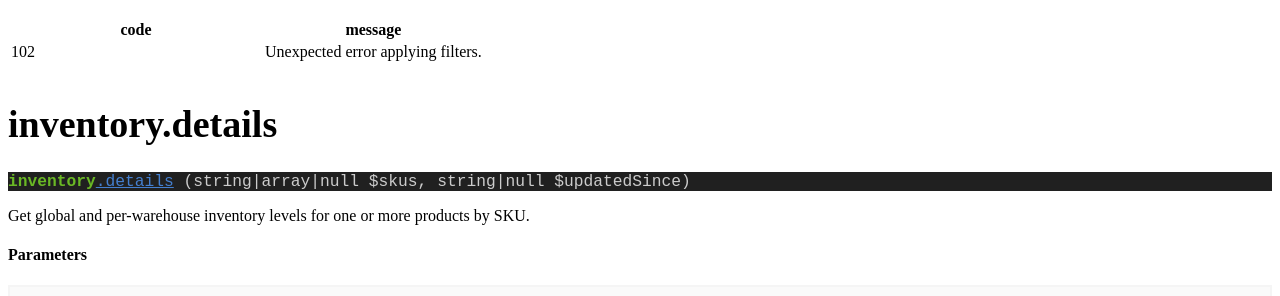
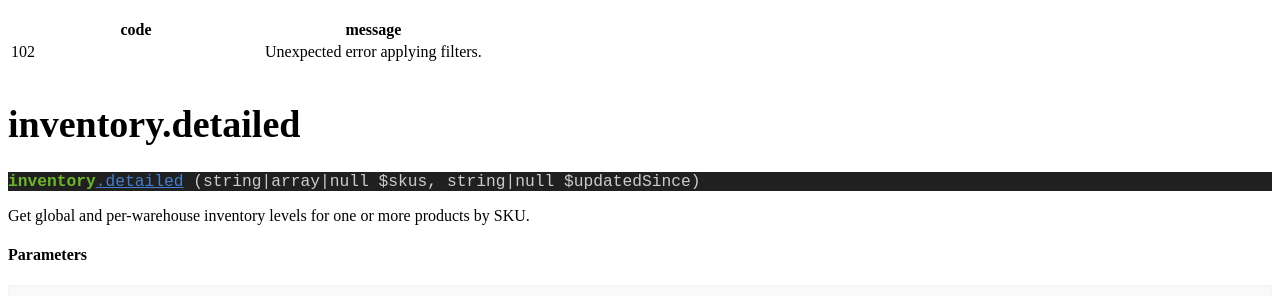
Before and after one commit to ShipStream/shipstream.github.io, a Jekyll site: the page built from _posts/2014-07-15-inventory.md, in a window 1280 px wide and 900 px high, scrolled down 4279 px. Shown: the part 157-453 px from the top of the window. Built offline with Jekyll 4.4.1, drawn with Linux system fonts in a browser that asks for light colours; a style sheet for code colours, icons or effects is not loaded; some of the changed text lies outside the part shown.

Commit message:
Replace inventory.details with inventory.detailed

```diff
--- a/_posts/2014-07-15-inventory.md
+++ b/_posts/2014-07-15-inventory.md
@@ -10,7 +10,7 @@ order: 10
 
  * [inventory.list](#inventorylist)
  * [inventory.lots](#inventorylots)
- * [inventory.details](#inventorydetails)
+ * [inventory.detailed](#inventorydetailed)
 
 ----
 
@@ -259,11 +259,11 @@ An array of objects. Each object will contain
 | ---- | ------- |
 | 102 | Unexpected error applying filters. |
 
-inventory.details
+inventory.detailed
 ==============
 
 ~~~ slim
-inventory.details (string|array|null $skus, string|null $updatedSince)
+inventory.detailed (string|array|null $skus, string|null $updatedSince)
 ~~~
 
 Get global and per-warehouse inventory levels for one or more products by SKU.
```
